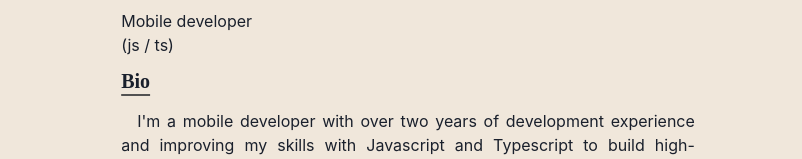
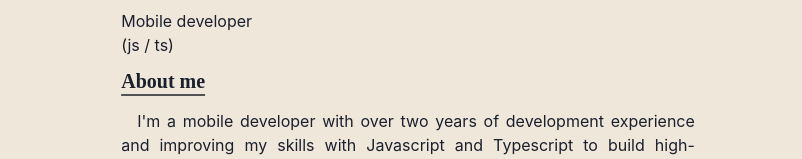
Before and after one commit to lucianolimafer/my-portfolio, a Next.js app: page / in a window 1280 px wide. Shown: the part 249-408 px from the top of the page, without its empty margins (232-1034 px from the left). Built offline with nearby package versions, Linux system fonts and the light colour scheme.

Commit message:
:hammer: Fix - change bio to about me

```diff
--- a/src/pages/index.js
+++ b/src/pages/index.js
@@ -45,7 +45,7 @@ const Page = () => {
 
       <Section delay={0.1}>
         <Heading as="h3" variant="section-title">
-          Bio
+          About me
         </Heading>
         <Paragraph>
           I'm a mobile developer with over two years of development experience and improving my skills with Javascript and Typescript to build high-performance and high complexity hybrid applications (android and ios) using the react-native framework, my
```
